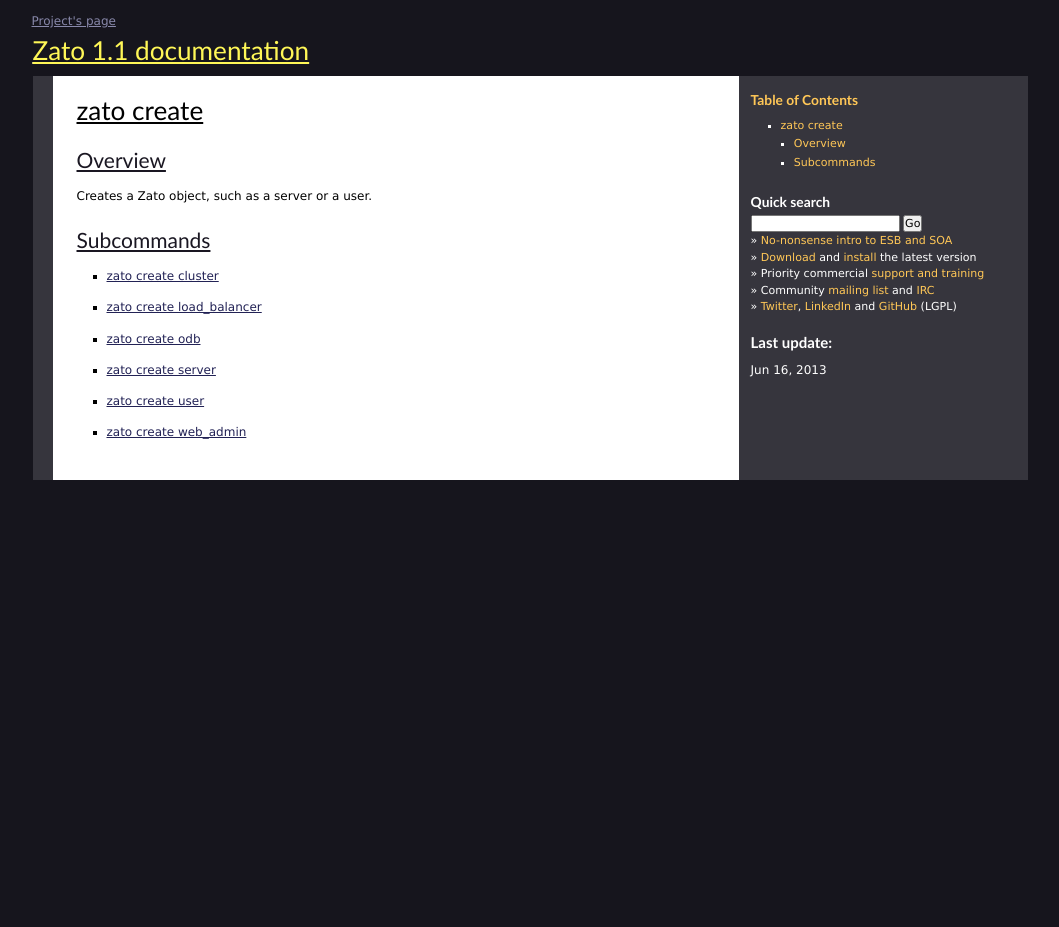
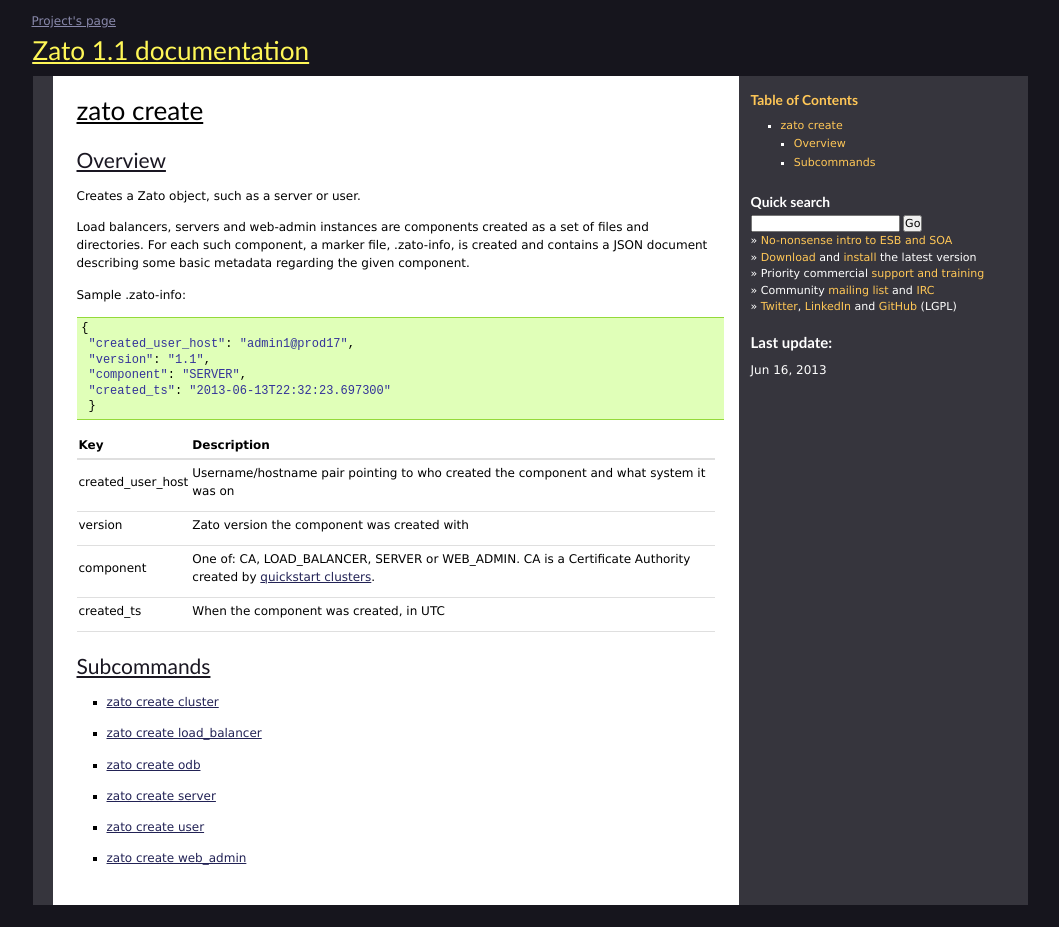
Before and after one commit to rfdiazpr/zato-docs, a Sphinx documentation site: the page built from sphinx/admin/cli/create.txt, in a window 1280 px wide. Shown: the whole page, without its empty margins (110-1169 px from the left). Built offline with Sphinx 7.4.7, drawn with Linux system fonts in a browser that asks for light colours; before the commit the page ends 900 px from its top, so only the background shows below that.

Commit message:
Documented .zato-info files

```diff
--- a/sphinx/admin/cli/create.txt
+++ b/sphinx/admin/cli/create.txt
@@ -4,7 +4,34 @@
 Overview
 ------------
 
-Creates a Zato object, such as a server or a user.
+Creates a Zato object, such as a server or user.
+
+Load balancers, servers and web-admin instances are components created as a set of files and directories.
+For each such component, a marker file, .zato-info, is created and contains a JSON
+document describing some basic metadata regarding the given component.
+
+Sample .zato-info:
+
+::
+
+  {
+   "created_user_host": "admin1@prod17",
+   "version": "1.1",
+   "component": "SERVER",
+   "created_ts": "2013-06-13T22:32:23.697300"
+   }
+
+================= ============================================================
+Key               Description
+================= ============================================================
+created_user_host Username/hostname pair pointing to who created the component
+                  and what system it was on
+version           Zato version the component was created with
+component         One of: CA, LOAD_BALANCER, SERVER or WEB_ADMIN.
+                  CA is a Certificate Authority created by
+                  :doc:`quickstart clusters <./quickstart-create>`.
+created_ts        When the component was created, in UTC
+================= ============================================================
 
 Subcommands
 ------------
```
